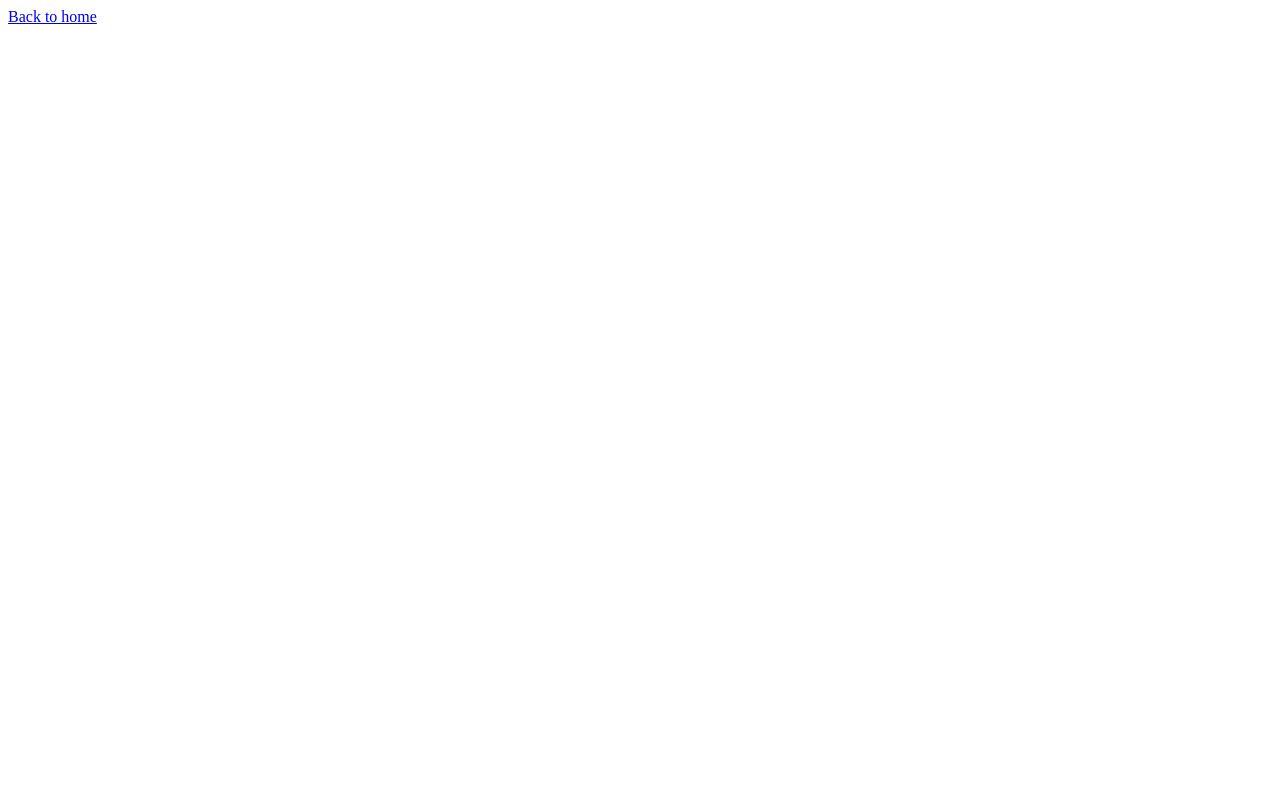
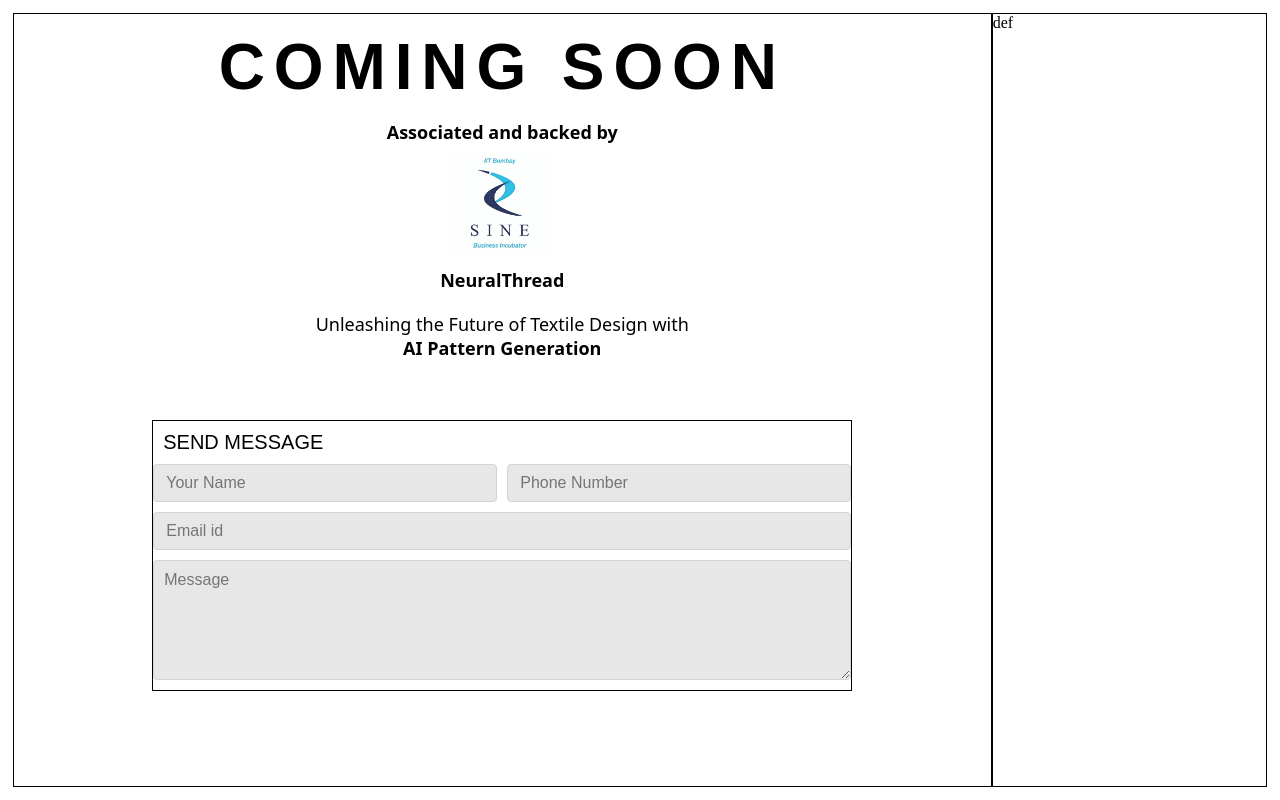
Before and after one commit to ChinmayBarik214/NeuralThread-frontend-developer-assignment, a React (Create React App) app: page /landing-page in a window 1280 px wide. Built offline with nearby package versions, Linux system fonts and the light colour scheme.

Commit message:
day 1 progress

```diff
--- /dev/null
+++ b/src/pages/LandingPage.css
@@ -0,0 +1,110 @@
+* {
+  box-sizing: border-box;
+}
+
+body {
+  margin: 0;
+}
+
+p {
+  margin: 10px;
+}
+
+.hero {
+  display: flex;
+  min-height: 100vh;
+  padding: 1%;
+}
+
+.hero div {
+  border: 1px solid black;
+}
+
+.hero__main {
+  flex-grow: 34;
+  text-align: center;
+}
+
+@import url("https://fonts.googleapis.com/css2?family=Montserrat:wght@100..900&display=swap");
+
+.main__heading {
+  font-family: "Montserrat", sans-serif;
+  font-weight: 600;
+  font-size: 4rem;
+  letter-spacing: 0.25ch;
+  margin: 1rem 0;
+}
+
+@import url("https://fonts.googleapis.com/css2?family=Poppins:ital,wght@0,100;0,200;0,300;0,400;0,500;0,600;0,700;0,800;0,900;1,100;1,200;1,300;1,400;1,500;1,600;1,700;1,800;1,900&display=swap");
+
+.main__content {
+  font-family: "Poppins", system-ui;
+  font-weight: 400;
+  margin: 0;
+  font-size: 1.125rem;
+}
+
+.main__content--semiBold {
+  font-weight: 600;
+  margin-bottom: 10px;
+}
+
+.main__content--bold {
+  font-weight: 700;
+  margin: 10px 0 20px;
+}
+
+.main__form {
+  text-align: left;
+  font-family: "Montserrat", sans-serif;
+  max-width: 700px;
+  margin: 60px auto 0;
+}
+
+.form__header {
+  font-weight: 500;
+  font-size: 1.25rem;
+}
+
+.form__input {
+  display: block;
+  width: 100%;
+  height: 2.375rem;
+  padding: 0.375rem 0.75rem;
+  color: #31363a;
+  border: 1px solid #ced4da;
+  border-radius: 0.25rem;
+  transition:
+  border-color 0.15s ease-in-out,
+  box-shadow 0.15s ease-in-out;
+  background-color: #e7e7e7;
+  margin-bottom: 10px;
+  font-family: inherit;
+  font-size: inherit;
+}
+
+.form__input--left {
+  width: calc(50% - 5px);
+  display: inline;
+  margin-right: 10px;
+}
+
+.form__input--right {
+  width: calc(50% - 5px);
+  display: inline;
+}
+
+.form__input:focus {
+  outline: 0;
+  background-color: hsl(0, 0%, 93%);
+}
+
+.form__msg {
+  min-height: 120px;
+  padding: 0.625rem;
+  resize: vertical;
+}
+
+.hero__imgs {
+  flex-grow: 21;
+}
--- a/src/pages/LandingPage.jsx
+++ b/src/pages/LandingPage.jsx
@@ -1,8 +1,29 @@
+import './LandingPage.css'
+import sineLogo from '../images/sineLogo.png'
+
 import { Link } from "react-router-dom"
 
 function LandingPage() {
   return (
-    <Link to='/'>Back to home</Link>
+    <section className="hero">
+      <div className="hero__main">
+        <h1 className='main__heading'>COMING SOON</h1>
+        <p className='main__content main__content--semiBold'>Associated and backed by</p>
+        <img src={sineLogo} height={100} />
+        <p className='main__content main__content--bold'>NeuralThread</p>
+        <p className='main__content'>Unleashing the Future of Textile Design with</p>
+        <p className='main__content main__content--semiBold'>AI Pattern Generation</p>
+
+        <div className='main__form'>
+          <p className='form__header'>SEND MESSAGE</p>
+          <input className='form__input form__input--left' placeholder='Your Name'/>
+          <input className='form__input form__input--right' placeholder='Phone Number'/>
+          <input className='form__input' placeholder='Email id'/>
+          <textarea className='form__input form__msg' placeholder='Message'/>
+        </div>
+      </div>
+      <div className="hero__imgs">def</div>
+    </section>
   )
 }
 
```
Also changed, not shown: src/images/sineLogo.png (added).
